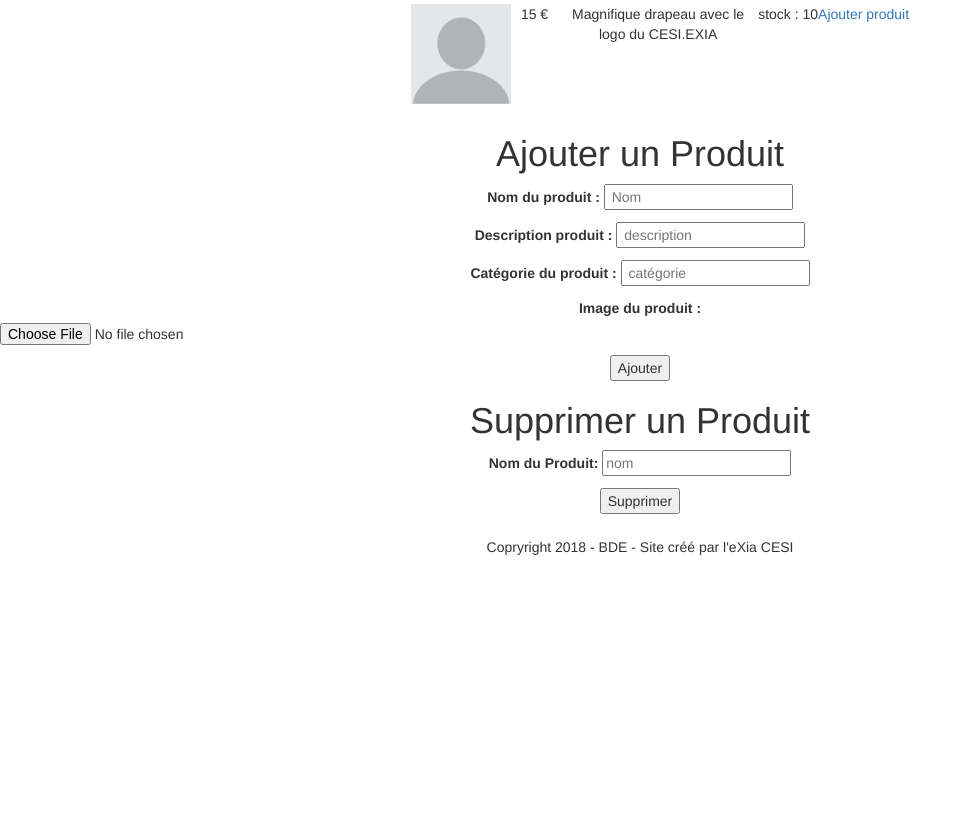
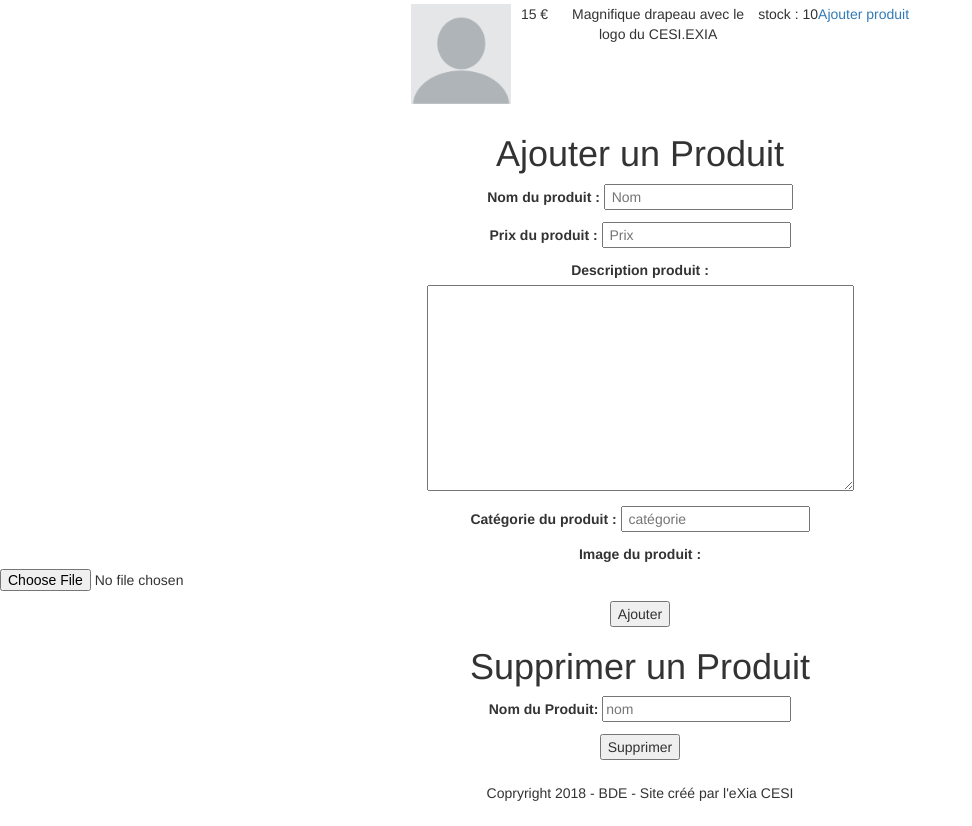
Before and after one commit to Efiria/ProjetPHPBDE, a PHP site: page /shop.php in a window 1280 px wide. Shown: the part 429-1255 px from the top of the page, without its empty margins (0-972 px from the left). Before the commit the page ends 984 px from the top, so only its background shows below. Run offline with PHP 8.4, Linux system fonts and the light colour scheme; a user stored in the database is signed in; data comes from the database, SQL or seed files in the repository.

Commit message:
ajoutProduit

```diff
--- a/displayProducts.php
+++ b/displayProducts.php
@@ -48,13 +48,18 @@ if (isset($_SESSION['status']) && $_SESSION['status'] >= 1 ){
     <form method="post" action="ajoutProduit.php" autocomplete="on">
         <h1>Ajouter un Produit</h1>
         <p>
-	     <label for="nomProd" class="nomProd" data-icon="u" >Nom du produit : </label>
-	     <input id="nomProd" name="nomProd" required="required" type="text" placeholder=" Nom "/>
+	     <label for="nomProduit" class="nomProduct" data-icon="u" >Nom du produit : </label>
+	     <input id="nomProduit" name="nomProd" required="required" type="text" placeholder=" Nom "/>
         </p>
 
         <p>
-        <label for="descProd" class="descProd" data-icon="p">Description produit : </label>
-        <input id="descProd" name="descProd" required="required" type="text" placeholder=" description " />
+	     <label for="prixProd" class="prixProd" data-icon="u" >Prix du produit : </label>
+	     <input id="prixProd" name="prixProd" required="required" type="text" placeholder=" Prix "/>
+        </p>
+
+        <p>
+        <label for="descProd" class="descProd" data-icon="p">Description produit : </label> </br>
+        <textarea id="descProd" name="descProd" required="required" cols="50" rows="10"></textarea>
         </p>
 
         <p>
```
Also changed, not shown: ajoutProduit.php (+30 -0 lines).
